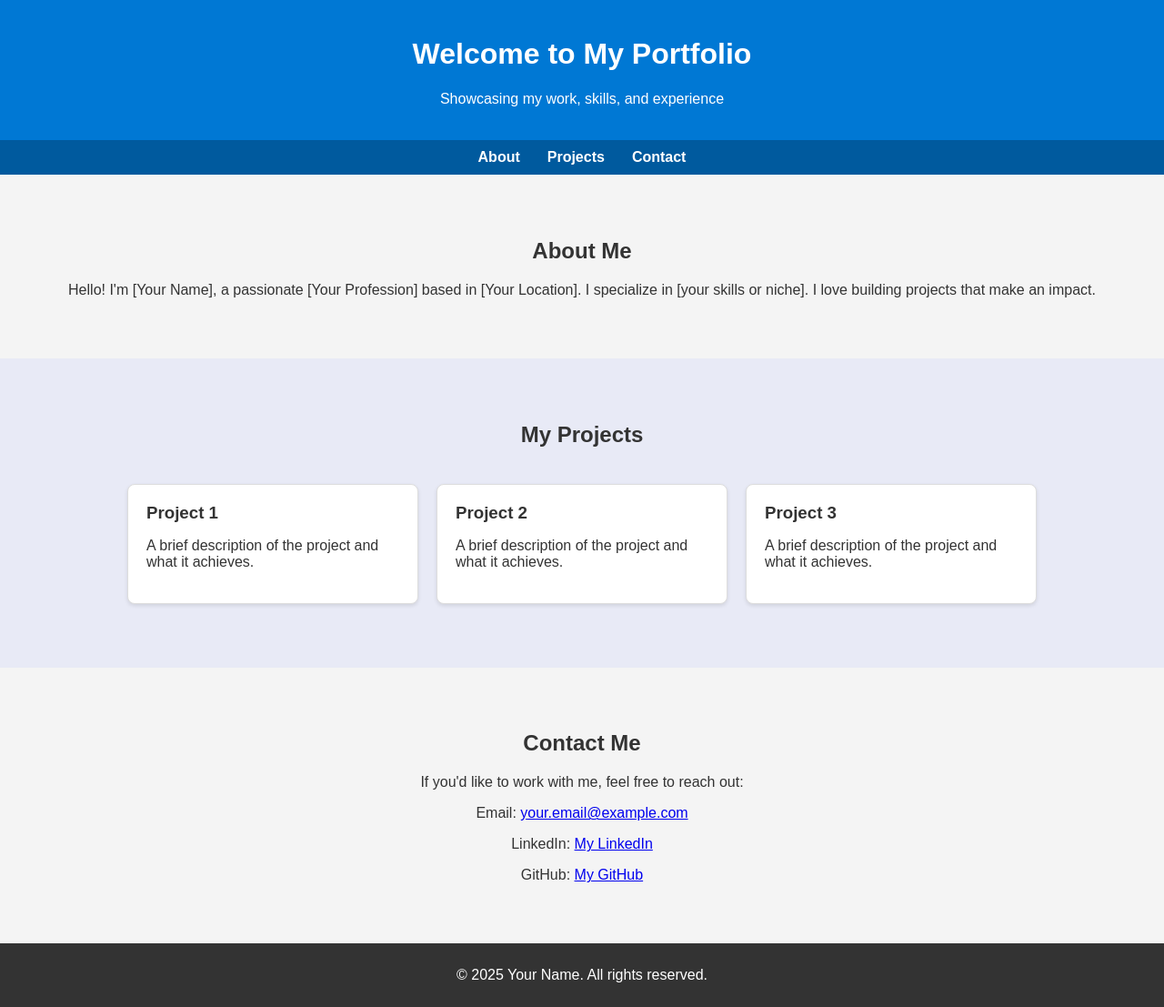
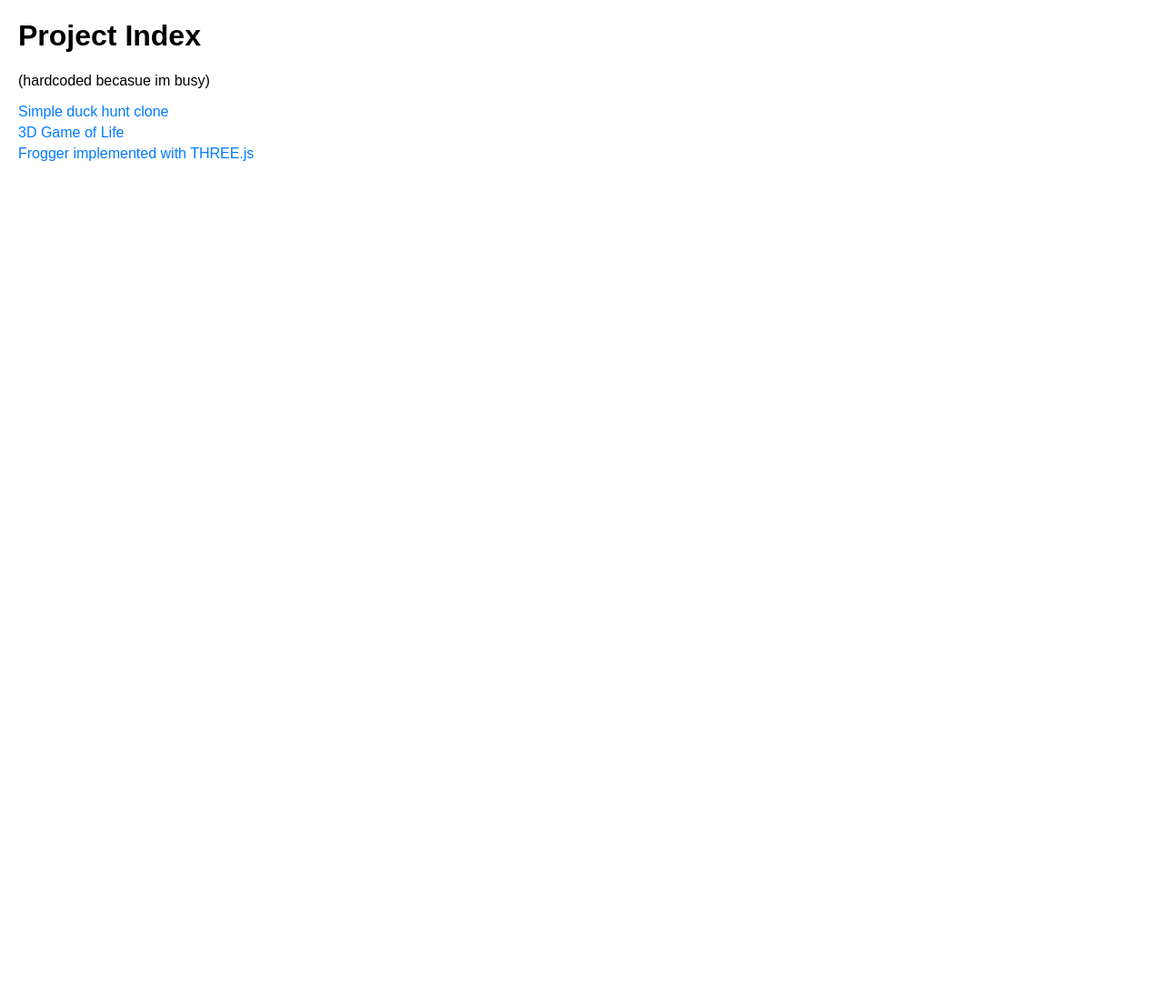
Before and after one commit to Skogarbjorn/graphics2024, a website: page index.html in a window 1280 px wide. Shown: the whole page at 91% size. After the commit the page ends 800 px from the top, so only its background shows below. Drawn offline with Linux system fonts and the light colour scheme.

Commit message:
Documentation

```diff
--- a/index.html
+++ b/index.html
@@ -3,140 +3,34 @@
 <head>
     <meta charset="UTF-8">
     <meta name="viewport" content="width=device-width, initial-scale=1.0">
-  <title>My Portfolio</title>
+    <title>Graphics Projects</title>
     <style>
         body {
             font-family: Arial, sans-serif;
-      margin: 0;
+            margin: 20px;
+        }
+        ul {
+            list-style-type: none;
             padding: 0;
-      color: #333;
         }
-
-    header {
-      background-color: #0078d4;
-      color: white;
-      padding: 20px;
-      text-align: center;
+        li {
+            margin: 5px 0;
         }
-
-    nav {
-      display: flex;
-      justify-content: center;
-      background-color: #005a9e;
-      padding: 10px 0;
+        a {
+            text-decoration: none;
+            color: #007BFF;
         }
-
-    nav a {
-      color: white;
-      margin: 0 15px;
-      text-decoration: none;
-      font-weight: bold;
-    }
-
-    nav a:hover {
+        a:hover {
             text-decoration: underline;
-    }
-
-    section {
-      padding: 50px 20px;
-      text-align: center;
-    }
-
-    #about {
-      background-color: #f4f4f4;
-    }
-
-    #projects {
-      background-color: #e8eaf6;
-    }
-
-    #contact {
-      background-color: #f4f4f4;
-    }
-
-    .project-grid {
-      display: grid;
-      grid-template-columns: repeat(auto-fit, minmax(250px, 1fr));
-      gap: 20px;
-      max-width: 1000px;
-      margin: 0 auto;
-      padding: 20px;
-    }
-
-    .project-card {
-      background: white;
-      border: 1px solid #ddd;
-      border-radius: 8px;
-      padding: 20px;
-      box-shadow: 0 2px 4px rgba(0, 0, 0, 0.1);
-      text-align: left;
-    }
-
-    .project-card h3 {
-      margin: 0 0 10px;
-    }
-
-    footer {
-      background-color: #333;
-      color: white;
-      text-align: center;
-      padding: 10px 0;
         }
     </style>
 </head>
 <body>
-
-  <!-- Header -->
-  <header>
-    <h1>Welcome to My Portfolio</h1>
-    <p>Showcasing my work, skills, and experience</p>
-  </header>
-
-  <!-- Navigation -->
-  <nav>
-    <a href="#about">About</a>
-    <a href="#projects">Projects</a>
-    <a href="#contact">Contact</a>
-  </nav>
-
-  <!-- About Section -->
-  <section id="about">
-    <h2>About Me</h2>
-    <p>Hello! I'm [Your Name], a passionate [Your Profession] based in [Your Location]. I specialize in [your skills or niche]. I love building projects that make an impact.</p>
-  </section>
-
-  <!-- Projects Section -->
-  <section id="projects">
-    <h2>My Projects</h2>
-    <div class="project-grid">
-      <div class="project-card">
-        <h3>Project 1</h3>
-        <p>A brief description of the project and what it achieves.</p>
-      </div>
-      <div class="project-card">
-        <h3>Project 2</h3>
-        <p>A brief description of the project and what it achieves.</p>
-      </div>
-      <div class="project-card">
-        <h3>Project 3</h3>
-        <p>A brief description of the project and what it achieves.</p>
-      </div>
-    </div>
-  </section>
-
-  <!-- Contact Section -->
-  <section id="contact">
-    <h2>Contact Me</h2>
-    <p>If you'd like to work with me, feel free to reach out:</p>
-    <p>Email: <a href="mailto:your.email@example.com">your.email@example.com</a></p>
-    <p>LinkedIn: <a href="https://linkedin.com/in/yourprofile" target="_blank">My LinkedIn</a></p>
-    <p>GitHub: <a href="https://github.com/yourgithub" target="_blank">My GitHub</a></p>
-  </section>
-
-  <!-- Footer -->
-  <footer>
-    <p>© 2025 Your Name. All rights reserved.</p>
-  </footer>
-
+    <h1>Project Index</h1>(hardcoded becasue im busy)
+    <ul>
+        <li><a href="h2/test1/index.html">Simple duck hunt clone</a></li>
+        <li><a href="v2redo/gol.html">3D Game of Life</a></li>
+		<li><a href="v3redo/index.html">Frogger implemented with THREE.js</a></li>
+    </ul>
 </body>
 </html>
```
Also changed, not shown: README.md (added). Lines whose indentation alone changed are shown as unchanged.
